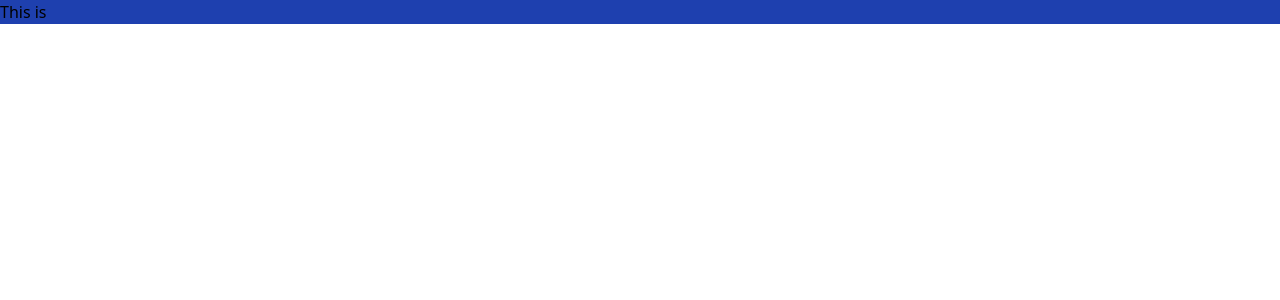
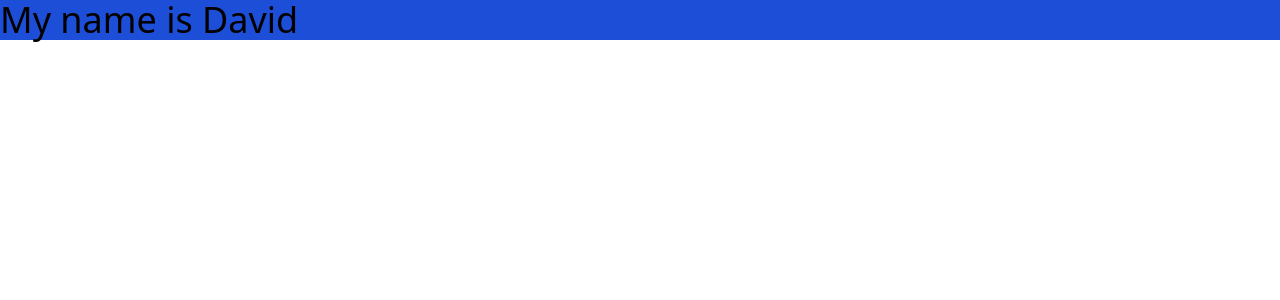
Before and after one commit to davidadediji/Bank-Dashboard, a React (Vite) app: page / in a window 1280 px wide. Shown: the top 300 px of the page. Built offline with nearby package versions, Linux system fonts and the light colour scheme.

Commit message:
fix:tailwind issue

```diff
--- a/index.html
+++ b/index.html
@@ -4,7 +4,7 @@
     <meta charset="UTF-8" />
     <link rel="icon" type="image/svg+xml" href="/vite.svg" />
     <meta name="viewport" content="width=device-width, initial-scale=1.0" />
-    <title>Vite + React + TS</title>
+    <title>Open Pay</title>
   </head>
   <body>
     <div id="root"></div>
--- a/package.json
+++ b/package.json
@@ -17,7 +17,10 @@
     "@types/react": "^18.0.27",
     "@types/react-dom": "^18.0.10",
     "@vitejs/plugin-react": "^3.1.0",
+    "autoprefixer": "^10.4.14",
+    "postcss": "^8.4.21",
     "tailwind": "^4.0.0",
+    "tailwindcss": "^3.2.7",
     "typescript": "^4.9.3",
     "vite": "^4.1.0"
   }
--- /dev/null
+++ b/postcss.config.cjs
@@ -0,0 +1,6 @@
+module.exports = {
+  plugins: {
+    tailwindcss: {},
+    autoprefixer: {},
+  },
+}
--- a/src/App.tsx
+++ b/src/App.tsx
@@ -1,13 +1,9 @@
-import { useState } from 'react'
-import reactLogo from './assets/react.svg'
-
 function App() {
-
-  return (
-    <div className=' bg-blue-800'>
-      <p>This is </p>
+return (
+    <div className=' bg-blue-700'>
+        <p className='text-4xl'>My name is David</p>
     </div>
-  )
+);
 }
 
-export default App
+export default App;
```
Also changed, not shown: src/index.css (line endings or trailing spaces), tailwind.config.cjs (renamed from tailwind.config.js), 1 other file (tests, documents, lock files or other folders).
